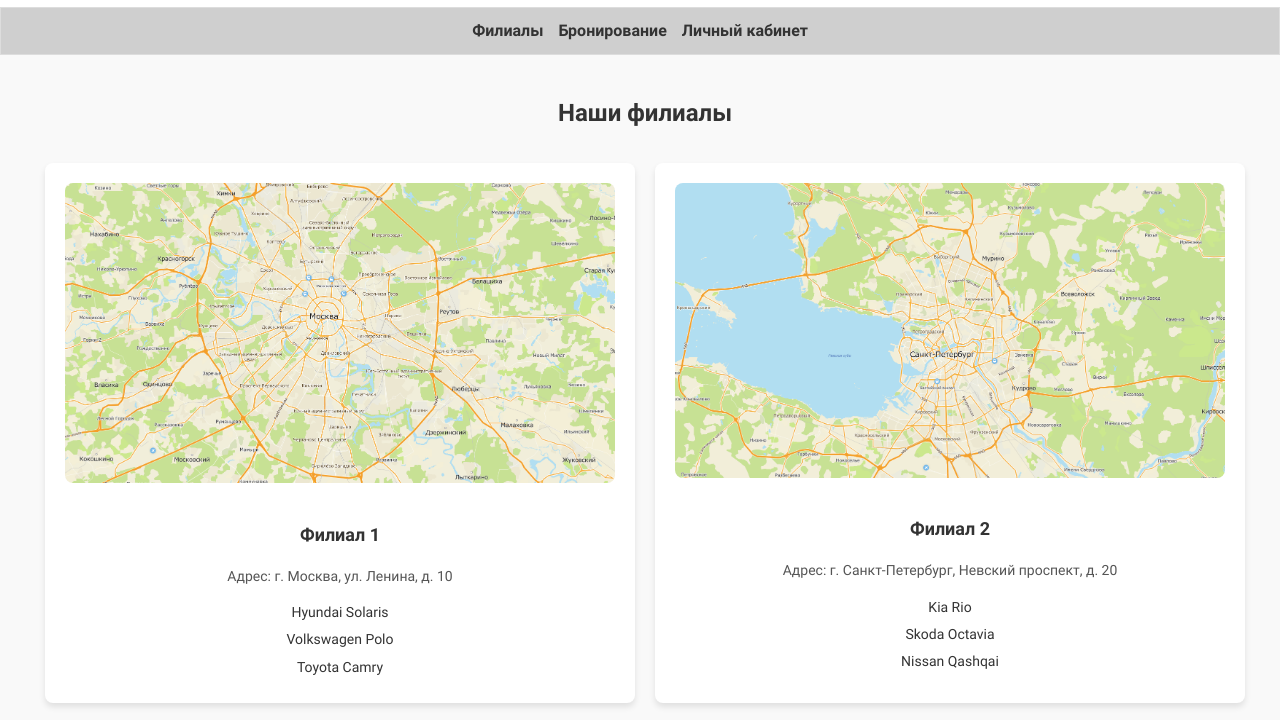
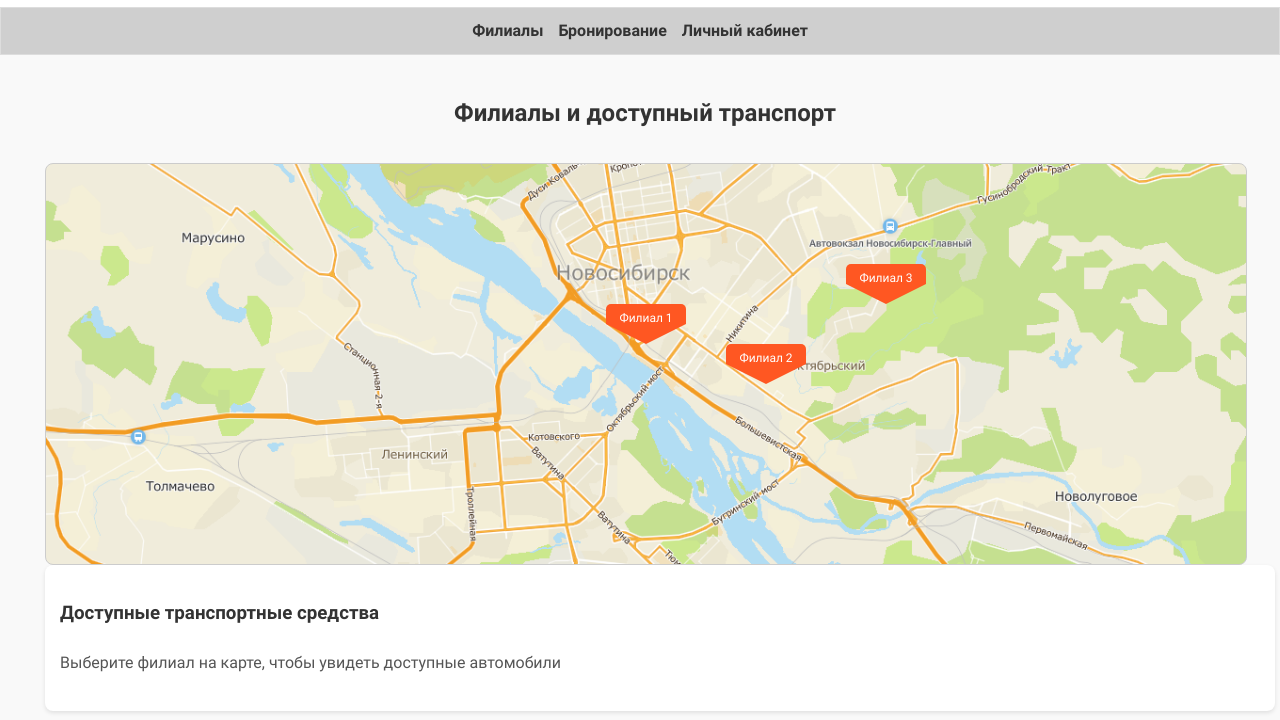
Before and after one commit to Verefer/module1, a plain HTML site: page catcar/branches.html in a window 1280 px wide. Shown: the part 77-797 px from the top of the page. Drawn offline with Linux system fonts and the light colour scheme; files whose address does not match are found by name; a web font is replaced by a local one.

Commit message:
modified:   catcar/branches.html 	modified:   catcar/css/style.css 	modified:   catcar/index.html 	new file:   catcar/js/branch_map.js

```diff
--- a/catcar/branches.html
+++ b/catcar/branches.html
@@ -36,52 +36,25 @@
     <main>
         <section class="branches">
             <div class="container">
-                <h2>Наши филиалы</h2>
-                <div class="branches-list">
-                    <div class="branch">
-                        <img src="images/maps/moskow.png" alt="Филиал Москва">
-                        <h3>Филиал 1</h3>
-                        <p>Адрес: г. Москва, ул. Ленина, д. 10</p>
-                        <ul>
-                            <li>Hyundai Solaris</li>
-                            <li>Volkswagen Polo</li>
-                            <li>Toyota Camry</li>
-                        </ul>
-                    </div>
-                    <div class="branch">
-                        <img src="images/maps/piter.png" alt="Филиал Санкт-Петербург">
-                        <h3>Филиал 2</h3>
-                        <p>Адрес: г. Санкт-Петербург, Невский проспект, д. 20</p>
-                        <ul>
-                            <li>Kia Rio</li>
-                            <li>Skoda Octavia</li>
-                            <li>Nissan Qashqai</li>
-                        </ul>
-                    </div>
-                    <div class="branch">
-                        <img src="images/maps/kras.png" alt="Филиал Красноярск">
-                        <h3>Филиал 3</h3>
-                        <p>Адрес: г. Красноярск, ул. Брянская, д. 5</p>
-                        <ul>
-                            <li>Renault Logan</li>
-                            <li>Ford Focus</li>
-                            <li>Mazda CX-5</li>
-                        </ul>
-                    </div>
-                    <div class="branch">
-                        <img src="images/maps/Novos.png" alt="Филиал Новосибирск">
-                        <h3>Филиал 4</h3>
-                        <p>Адрес: г. Новосибирск, ул. Дуси Ковальчук, д. 21</p>
-                        <ul>
-                            <li>Hyundai Creta</li>
-                            <li>Chevrolet Aveo</li>
-                            <li>Volkswagen Tiguan</li>
-                        </ul>
-                    </div>
-
+                <h2>Филиалы и доступный транспорт</h2>
+                <div id="map" class="map">
+                    <div class="marker" style="top: 40%; left: 50%;" onclick="displayVehicles(branches[0].vehicles)">Филиал 1</div>
+                    <div class="marker" style="top: 50%; left: 60%;" onclick="displayVehicles(branches[1].vehicles)">Филиал 2</div>
+                    <div class="marker" style="top: 30%; left: 70%;" onclick="displayVehicles(branches[2].vehicles)">Филиал 3</div>
+                </div>
+                <div class="vehicle-list" id="vehicle-list">
+                    <h3>Доступные транспортные средства</h3>
+                    <ul id="vehicle-items">
+                        <li>Выберите филиал на карте, чтобы увидеть доступные автомобили</li>
+                    </ul>
                 </div>
             </div>
         </section>
+
+        <script src="js/branch_map.js"></script>
+
+
+
     </main>
 
 
--- a/catcar/css/style.css
+++ b/catcar/css/style.css
@@ -149,10 +149,13 @@ a{
 
 .search-form input,
 .search-form select,
-.search-form button {
+.search-form button,
+.news-content button  {
     padding: 10px;
     border: 1px solid #ddd;
     border-radius: 5px;
+    cursor: pointer;
+    transition: background-color 0.5s, color 0.5s, border-color 0.5s;
 }
 
 .search-form button {
@@ -182,6 +185,14 @@ a{
     flex-wrap: wrap;
     gap: 15px;
 }
+
+.news-content button:hover {
+    transition: background-color 0.5s, color 0.5s, border-color 0.5s;
+    background-color: white;
+    border-color: white;
+}
+
+
 
 /* Подвал */
 .site-footer {
@@ -509,51 +520,77 @@ a{
     margin-bottom: 30px;
 }
 
-.branches-list {
-    display: flex;
-    justify-content: space-between;
-    flex-wrap: wrap;
-    gap: 20px;
+#map {
+    width: 100%;
+    height: 400px;
+    border: 1px solid #ccc;
+    border-radius: 8px;
+    background: url('../images/maps/Novos.png') center/cover no-repeat; /* Фоновая картинка карты */
+    position: relative;
 }
 
-.branch {
-    flex: 1 1 calc(33.333% - 20px);
-    background: #fff;
-    border-radius: 8px;
-    box-shadow: 0 4px 6px rgba(0, 0, 0, 0.1);
-    padding: 20px;
+.marker {
+    position: absolute;
+    transform: translate(-50%, -50%);
+    background: #ff5722;
+    color: #fff;
+    padding: 5px 10px;
+    border-radius: 5px;
+    font-size: 12px;
+    cursor: pointer;
     text-align: center;
+    -webkit-clip-path: polygon(50% 100%, 100% 50%, 100% 0%, 0% 0%, 0 50%);
+    clip-path: polygon(50% 100%, 100% 50%, 100% 0%, 0% 0%, 0 50%);
+    width: 60px;
+    height: 30px;
 }
 
-.branch img {
-    max-width: 100%;
-    height: auto;
-    border-radius: 8px;
-    margin-bottom: 15px;
+.marker::before {
+    content: '';
+    position: absolute;
+    top: 50%;
+    left: -10px;
+    width: 0;
+    height: 0;
+    border-top: 10px solid transparent;
+    border-bottom: 10px solid transparent;
+    border-right: 10px solid #ff5722; /* Цвет стрелки */
+    transform: translateY(-50%);
 }
 
-.branch h3 {
-    margin: 15px 0;
-    font-size: 18px;
-    color: #333;
+.marker:hover {
+    background: #e64a19;
 }
 
-.branch p {
-    font-size: 14px;
-    color: #555;
+
+
+.vehicle-list {
+    background: #fff;
+    padding: 15px;
+    border-radius: 8px;
+    box-shadow: 0 2px 4px rgba(0, 0, 0, 0.1);
+    width: 100%;
 }
 
-.branch ul {
-    list-style-type: none;
-    padding: 0;
-    margin: 0;
+.vehicle-list h3 {
+    color: #333;
+    margin-bottom: 10px;
 }
 
-.branch ul li {
-    margin: 5px 0;
-    font-size: 14px;
+.vehicle-list ul {
+    list-style: none;
+    padding: 0;
 }
 
+.vehicle-list li {
+    padding: 5px 0;
+    color: #555;
+    border-bottom: 1px solid #eee;
+}
+
+.vehicle-list li:last-child {
+    border-bottom: none;
+}
 /* Стили для карточек автомобилей */
 .car-cards {
     padding: 40px 0;
@@ -622,7 +659,7 @@ a{
     margin: 10px 0;
 }
 
-.card button {
+.card button{
     display: inline-block;
     background-color: #007bff;
     color: #fff;
@@ -683,7 +720,7 @@ a{
     font-size: 16px;
 }
 
-.filter-form button {
+.filter-form button{
     padding: 14px 20px;
     background-color: #007bff;
     color: #fff;
--- /dev/null
+++ b/catcar/js/branch_map.js
@@ -0,0 +1,21 @@
+const branches = [
+    { id: 1, name: 'Филиал 1', coords: [55.7558, 37.6176], vehicles: ['Hyundai Solaris', 'Volkswagen Polo', 'Toyota Camry'] },
+    { id: 2, name: 'Филиал 2', coords: [55.7512, 37.6184], vehicles: ['Kia Rio', 'Skoda Octavia', 'Nissan Qashqai'] },
+    { id: 3, name: 'Филиал 3', coords: [55.7601, 37.6203], vehicles: ['Renault Logan', 'Ford Focus', 'Mazda CX-5'] },
+];
+
+    function initializeMap() {
+        console.log("Map initialized"); // Уведомление о запуске
+    }
+
+    function displayVehicles(vehicles) {
+        const vehicleList = document.getElementById('vehicle-items');
+        vehicleList.innerHTML = '';
+        vehicles.forEach(vehicle => {
+            const item = document.createElement('li');
+            item.textContent = vehicle;
+            vehicleList.appendChild(item);
+        });
+    }
+
+    document.addEventListener('DOMContentLoaded', initializeMap);
```
Also changed, not shown: catcar/index.html (+26 -11 lines).
